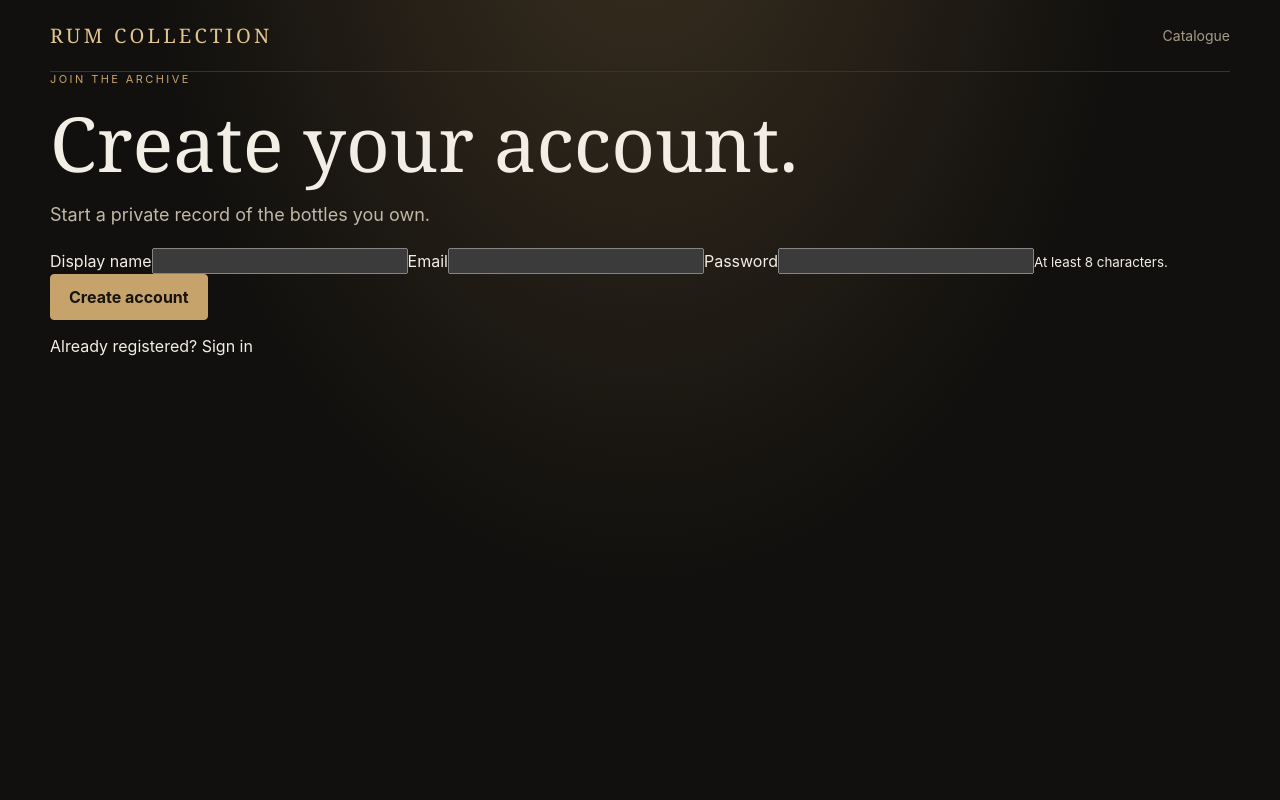
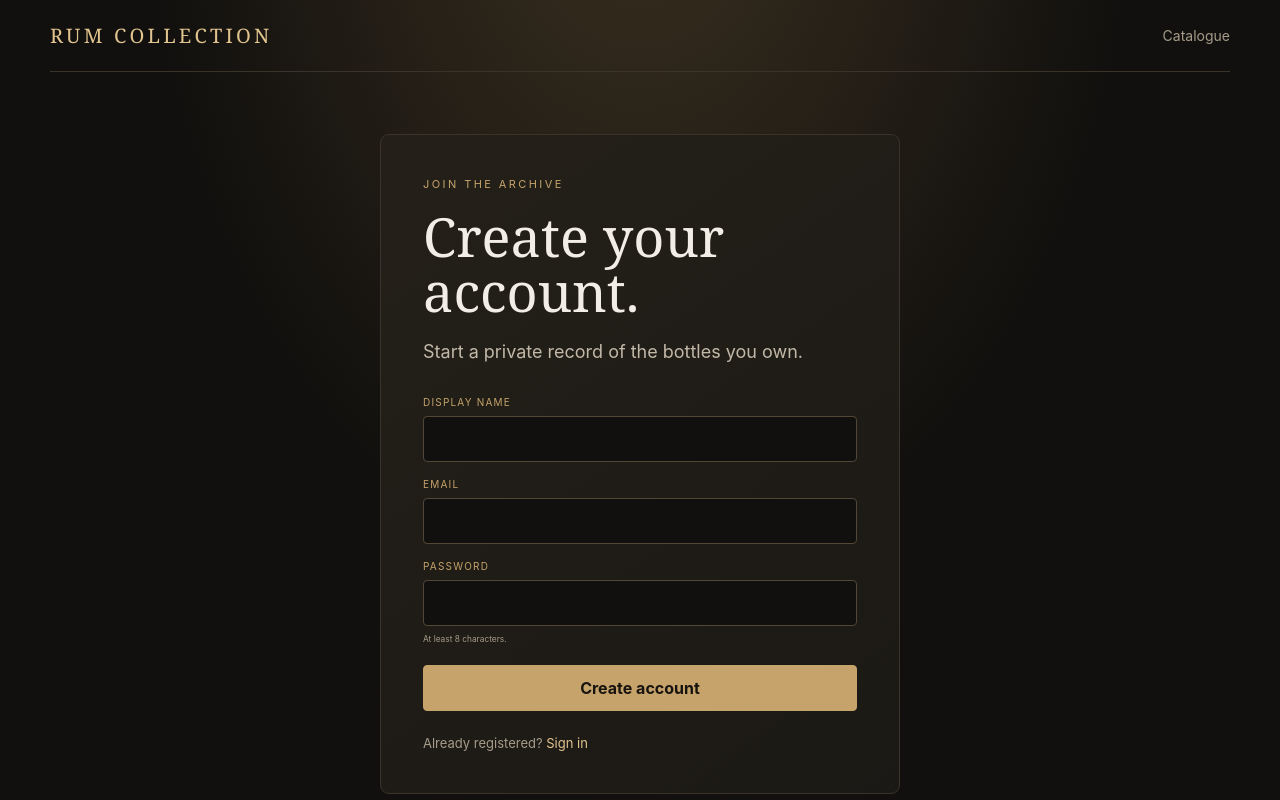
Before and after one commit to bpwsy7ghyk-glitch/Rum-Collection, a Next.js app in the folder rum-collection-professional/: page /signup in a window 1280 px wide. Built offline with nearby package versions, Linux system fonts and the light colour scheme.

Commit message:
Style collector authentication and private collection

```diff
--- a/rum-collection-professional/src/app/globals.css
+++ b/rum-collection-professional/src/app/globals.css
@@ -72,3 +72,29 @@ h1 { font: clamp(42px, 7vw, 76px)/1.02 Georgia, serif; margin:18px 0; font-weigh
 .profile-note p { color:var(--muted); line-height:1.65; margin-bottom:0; }
 @media(max-width:850px) { .bottle-grid { grid-template-columns:repeat(2,minmax(0,1fr)); } }
 @media(max-width:600px) { .catalogue-tools { grid-template-columns:1fr; padding:16px; } .catalogue-summary { align-items:flex-start; flex-direction:column; } .bottle-grid { grid-template-columns:1fr; } .bottle-card { min-height:190px; } .detail-facts { grid-template-columns:1fr 1fr; } }
+
+/* Account and private collection */
+.auth-shell { min-height:100vh; }
+.auth-card { width:min(520px,100%); margin:62px auto 90px; padding:clamp(22px,5vw,42px); border:1px solid var(--line); border-radius:9px; background:linear-gradient(145deg,var(--panel-2),var(--panel)); }
+.auth-card h1 { font-size:clamp(38px,6vw,54px); }
+.auth-form { display:flex; flex-direction:column; gap:16px; margin-top:28px; }
+.auth-form label,.collection-add-form label { display:flex; flex-direction:column; gap:8px; color:var(--gold); text-transform:uppercase; letter-spacing:.12em; font-size:10px; }
+.auth-form input,.collection-add-form input,.collection-add-form select { min-height:46px; width:100%; padding:0 13px; color:var(--text); background:#11100e; border:1px solid #514737; border-radius:4px; font-size:14px; letter-spacing:normal; text-transform:none; }
+.auth-form small { color:var(--muted); text-transform:none; letter-spacing:normal; }
+.auth-form button,.collection-add-form button { margin-top:5px; cursor:pointer; }
+.auth-form button:disabled,.collection-add-form button:disabled { opacity:.55; cursor:wait; }
+.auth-switch { margin:24px 0 0; color:var(--muted); font-size:13px; }
+.auth-switch a,.text-button { color:var(--gold-light); }
+.form-error { color:#f0a19a; font-size:13px; }
+.form-success { color:#b8d5a5; font-size:13px; }
+.text-button { border:0; padding:0; background:transparent; cursor:pointer; font:inherit; }
+.collection-manager { padding-bottom:60px; }
+.collection-add { padding:24px; border:1px solid var(--line); border-radius:8px; background:var(--panel); }
+.collection-add h2,.collection-list-heading h2 { font:28px Georgia,serif; font-weight:400; color:var(--gold-light); margin:0 0 20px; }
+.collection-add-form { display:grid; grid-template-columns:minmax(0,2fr) minmax(90px,.6fr) minmax(130px,1fr) auto; gap:12px; align-items:end; }
+.collection-add-form .button { white-space:nowrap; }
+.collection-list-heading { display:flex; justify-content:space-between; align-items:center; margin:34px 0 16px; }
+.collection-list-heading h2 { margin:0; }
+.collection-list-heading span { color:var(--muted); font-size:12px; }
+.owned-card { cursor:default; }
+@media(max-width:760px) { .collection-add-form { grid-template-columns:1fr 1fr; } .collection-add-form label:first-child { grid-column:1/-1; } .collection-add-form button { grid-column:1/-1; } }
```
